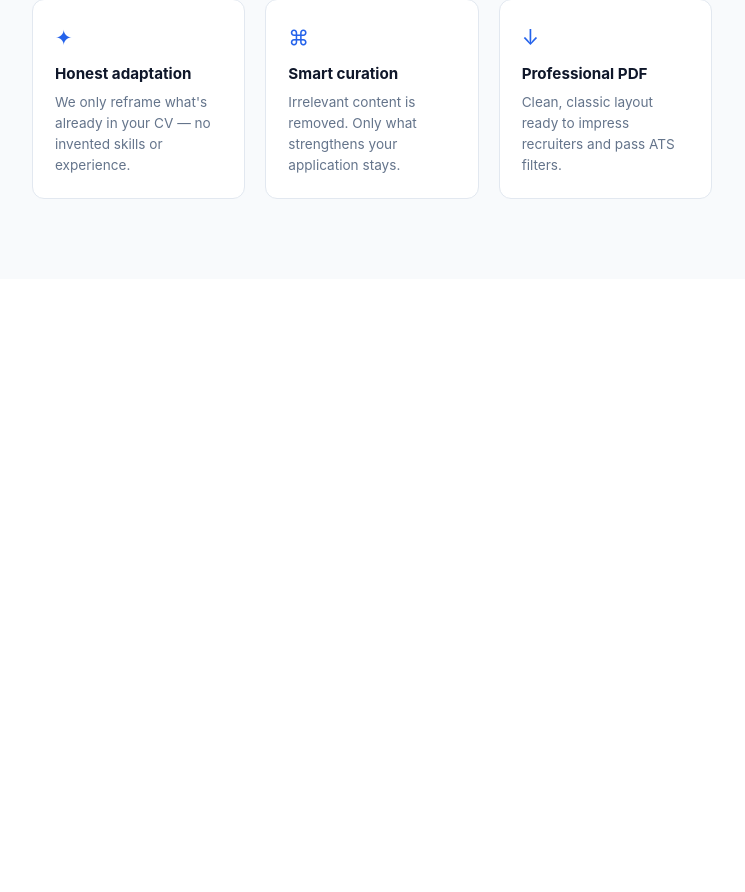
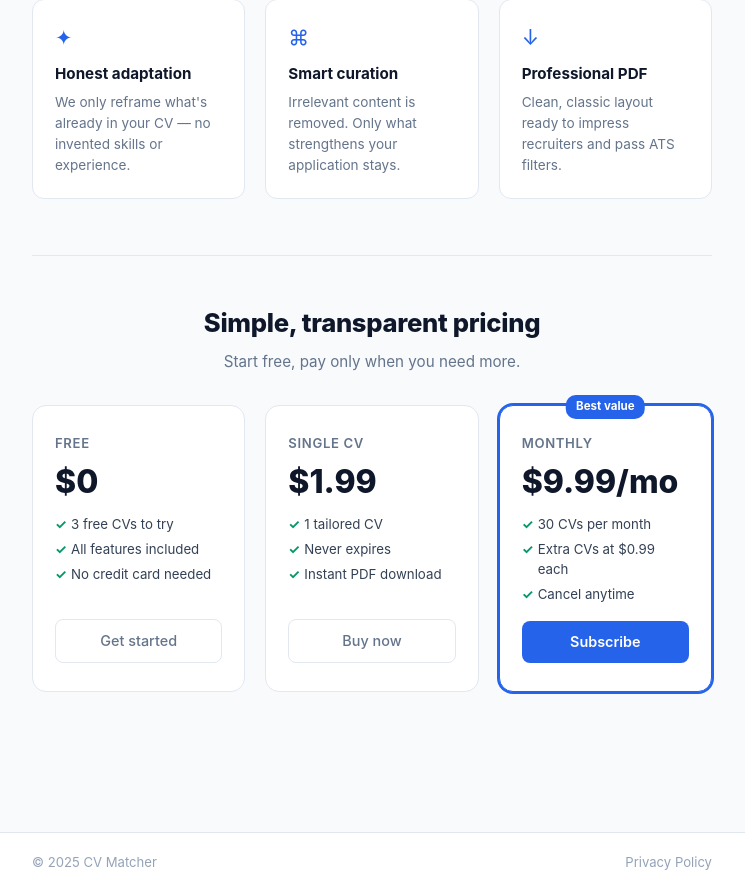
Before and after one commit to edreirobles/claude, a FastAPI app: page / in a window 1280 px wide. Shown: the part 877-1769 px from the top of the page, without its empty margins (268-1013 px from the left). Before the commit the page ends 1076 px from the top, so only its background shows below. Run offline with FastAPI, Linux system fonts and the light colour scheme; some libraries are stand-ins or nearby versions.

Commit message:
feat: agregar sección de pricing y política de privacidad
- Sección de pricing en home con 3 planes (gratis, single, mensual)
- Página /privacy con política de privacidad completa
- Footer con link a Privacy Policy en todas las páginas
- Traducciones EN/ES para la sección de precios

https://claude.ai/code/session_013LS4eFr35FMP8NhdbwKEgo

```diff
--- a/cv-matcher/app/main.py
+++ b/cv-matcher/app/main.py
@@ -97,6 +97,11 @@ async def history_page(request: Request):
 @app.get("/payment/success", response_class=HTMLResponse)
 async def payment_success(request: Request):
     return templates.TemplateResponse("payment_success.html", ctx(request))
+
+
+@app.get("/privacy", response_class=HTMLResponse)
+async def privacy(request: Request):
+    return templates.TemplateResponse("privacy.html", ctx(request))
 
 
 # ── API ────────────────────────────────────────────────────
--- a/cv-matcher/static/css/style.css
+++ b/cv-matcher/static/css/style.css
@@ -694,5 +694,75 @@ body.dark .usage-badge.badge-pro     { background: #431407; color: #fdba74; bord
 /* ── HISTORY LOADING ─────────────────────────────────────── */
 .history-loading { display: flex; justify-content: center; padding: 60px 0; }
 
+/* ── PRICING SECTION (home) ──────────────────────────────── */
+.pricing-section {
+  margin-top: 56px;
+  padding-top: 48px;
+  border-top: 1px solid var(--border);
+}
+
+.pricing-section-header {
+  text-align: center;
+  margin-bottom: 32px;
+}
+.pricing-section-header h2 {
+  font-size: 1.6rem;
+  font-weight: 800;
+  color: var(--text-primary);
+  letter-spacing: -0.3px;
+  margin-bottom: 8px;
+}
+.pricing-section-header p {
+  color: var(--text-muted);
+  font-size: 0.95rem;
+}
+
+.pricing-cards-home {
+  display: grid;
+  grid-template-columns: repeat(3, 1fr);
+  gap: 20px;
+}
+@media (max-width: 640px) { .pricing-cards-home { grid-template-columns: 1fr; } }
+
+.pricing-card-home {
+  border: 1px solid var(--border);
+  border-radius: 14px;
+  padding: 28px 22px;
+  display: flex;
+  flex-direction: column;
+  gap: 10px;
+  background: var(--bg-card);
+  position: relative;
+}
+.pricing-card-home.featured {
+  border-color: var(--blue);
+  box-shadow: 0 0 0 2px var(--blue);
+}
+
+.pricing-amount-home {
+  font-size: 2rem;
+  font-weight: 800;
+  color: var(--text-primary);
+  line-height: 1.1;
+}
+
+/* ── FOOTER ──────────────────────────────────────────────── */
+.footer {
+  border-top: 1px solid var(--border);
+  background: var(--bg-card);
+  padding: 20px 0;
+  margin-top: 60px;
+}
+.footer-inner {
+  display: flex;
+  align-items: center;
+  justify-content: space-between;
+  font-size: 0.82rem;
+  color: var(--text-faint);
+}
+.footer-links { display: flex; gap: 20px; }
+.footer-links a { color: var(--text-faint); transition: color .15s; }
+.footer-links a:hover { color: var(--text-muted); }
+
 /* ── UTILS ───────────────────────────────────────────────── */
 .hidden { display: none !important; }
--- a/cv-matcher/static/js/app.js
+++ b/cv-matcher/static/js/app.js
@@ -36,6 +36,26 @@ const T = {
     f2_desc:"Irrelevant content is removed. Only what strengthens your application stays.",
     f3_title:"Professional PDF",
     f3_desc:"Clean, classic layout ready to impress recruiters and pass ATS filters.",
+    // Pricing section
+    pricing_title:"Simple, transparent pricing",
+    pricing_subtitle:"Start free, pay only when you need more.",
+    plan_free_label:"Free",
+    plan_free_price:"$0",
+    plan_free_f1:"{n} free CVs to try",
+    plan_free_f2:"All features included",
+    plan_free_f3:"No credit card needed",
+    plan_free_btn:"Get started",
+    plan_single_label:"Single CV",
+    plan_single_f1:"1 tailored CV",
+    plan_single_f2:"Never expires",
+    plan_single_f3:"Instant PDF download",
+    plan_single_btn:"Buy now",
+    plan_monthly_label:"Monthly",
+    plan_monthly_badge:"Best value",
+    plan_monthly_f1:"30 CVs per month",
+    plan_monthly_f2:"Extra CVs at $0.99 each",
+    plan_monthly_f3:"Cancel anytime",
+    plan_monthly_btn:"Subscribe",
     hist_title:"Generation history",
     hist_view_posting:"View posting ↗", hist_preview:"Job description preview",
     hist_download:"Download PDF", hist_failed:"Failed", hist_processing:"Processing",
@@ -123,6 +143,25 @@ const T = {
     f2_desc:"El contenido irrelevante se elimina. Solo queda lo que fortalece tu solicitud.",
     f3_title:"PDF profesional",
     f3_desc:"Diseño limpio y clásico listo para impresionar reclutadores y pasar filtros ATS.",
+    pricing_title:"Precios simples y transparentes",
+    pricing_subtitle:"Empieza gratis, paga solo cuando necesites más.",
+    plan_free_label:"Gratis",
+    plan_free_price:"$0",
+    plan_free_f1:"{n} CVs gratis para probar",
+    plan_free_f2:"Todas las funciones incluidas",
+    plan_free_f3:"Sin tarjeta de crédito",
+    plan_free_btn:"Empezar gratis",
+    plan_single_label:"CV único",
+    plan_single_f1:"1 CV adaptado",
+    plan_single_f2:"Sin caducidad",
+    plan_single_f3:"PDF instantáneo",
+    plan_single_btn:"Comprar",
+    plan_monthly_label:"Mensual",
+    plan_monthly_badge:"Mejor valor",
+    plan_monthly_f1:"30 CVs por mes",
+    plan_monthly_f2:"CVs extra a $0.99 cada uno",
+    plan_monthly_f3:"Cancela en cualquier momento",
+    plan_monthly_btn:"Suscribirse",
     hist_title:"Historial de generaciones",
     hist_view_posting:"Ver vacante ↗", hist_preview:"Vista previa de la vacante",
     hist_download:"Descargar PDF", hist_failed:"Fallido", hist_processing:"Procesando",
@@ -217,6 +256,9 @@ document.addEventListener("DOMContentLoaded", async () => {
   applyLang();
   initUI();
   await initAuth();
+  // Free plan description uses FREE_LIMIT variable
+  const freeF1 = document.getElementById("free-f1");
+  if (freeF1) freeF1.textContent = t("plan_free_f1", { n: window.FREE_LIMIT || 3 });
 });
 
 /* ── TOGGLES (lang + dark) ─────────────────────────────── */
--- a/cv-matcher/templates/index.html
+++ b/cv-matcher/templates/index.html
@@ -165,8 +165,63 @@
         <div class="feature"><div class="feature-icon">⌘</div><h3 data-i18n="f2_title"></h3><p data-i18n="f2_desc"></p></div>
         <div class="feature"><div class="feature-icon">↓</div><h3 data-i18n="f3_title"></h3><p data-i18n="f3_desc"></p></div>
       </div>
+
+      {% if payments_enabled %}
+      <!-- ── PRICING SECTION ── -->
+      <div class="pricing-section" id="pricing">
+        <div class="pricing-section-header">
+          <h2 data-i18n="pricing_title"></h2>
+          <p data-i18n="pricing_subtitle"></p>
+        </div>
+        <div class="pricing-cards-home">
+          <!-- Free -->
+          <div class="pricing-card-home">
+            <div class="pricing-label" data-i18n="plan_free_label"></div>
+            <div class="pricing-amount-home">$0</div>
+            <ul class="pricing-features">
+              <li id="free-f1"></li>
+              <li data-i18n="plan_free_f2"></li>
+              <li data-i18n="plan_free_f3"></li>
+            </ul>
+            <a href="/login" class="btn-ghost" style="width:100%;justify-content:center;text-align:center" data-i18n="plan_free_btn"></a>
+          </div>
+          <!-- Single -->
+          <div class="pricing-card-home">
+            <div class="pricing-label" data-i18n="plan_single_label"></div>
+            <div class="pricing-amount-home">{{ price_single_display }}</div>
+            <ul class="pricing-features">
+              <li data-i18n="plan_single_f1"></li>
+              <li data-i18n="plan_single_f2"></li>
+              <li data-i18n="plan_single_f3"></li>
+            </ul>
+            <a href="/login" class="btn-ghost" style="width:100%;justify-content:center;text-align:center" data-i18n="plan_single_btn"></a>
+          </div>
+          <!-- Monthly -->
+          <div class="pricing-card-home featured">
+            <div class="pricing-badge" data-i18n="plan_monthly_badge"></div>
+            <div class="pricing-label" data-i18n="plan_monthly_label"></div>
+            <div class="pricing-amount-home">{{ price_monthly_display }}</div>
+            <ul class="pricing-features">
+              <li data-i18n="plan_monthly_f1"></li>
+              <li data-i18n="plan_monthly_f2"></li>
+              <li data-i18n="plan_monthly_f3"></li>
+            </ul>
+            <a href="/login" class="btn-primary" style="width:100%;justify-content:center;text-align:center" data-i18n="plan_monthly_btn"></a>
+          </div>
+        </div>
+      </div>
+      {% endif %}
     </div>
   </main>
+
+  <footer class="footer">
+    <div class="container footer-inner">
+      <span>© 2025 CV Matcher</span>
+      <div class="footer-links">
+        <a href="/privacy">Privacy Policy</a>
+      </div>
+    </div>
+  </footer>
 
   <!-- ── PAYWALL MODAL ──────────────────────────────────── -->
   <div class="modal-overlay hidden" id="paywall-modal">
```
Also changed, not shown: cv-matcher/templates/privacy.html (added, +145 -0 lines).
